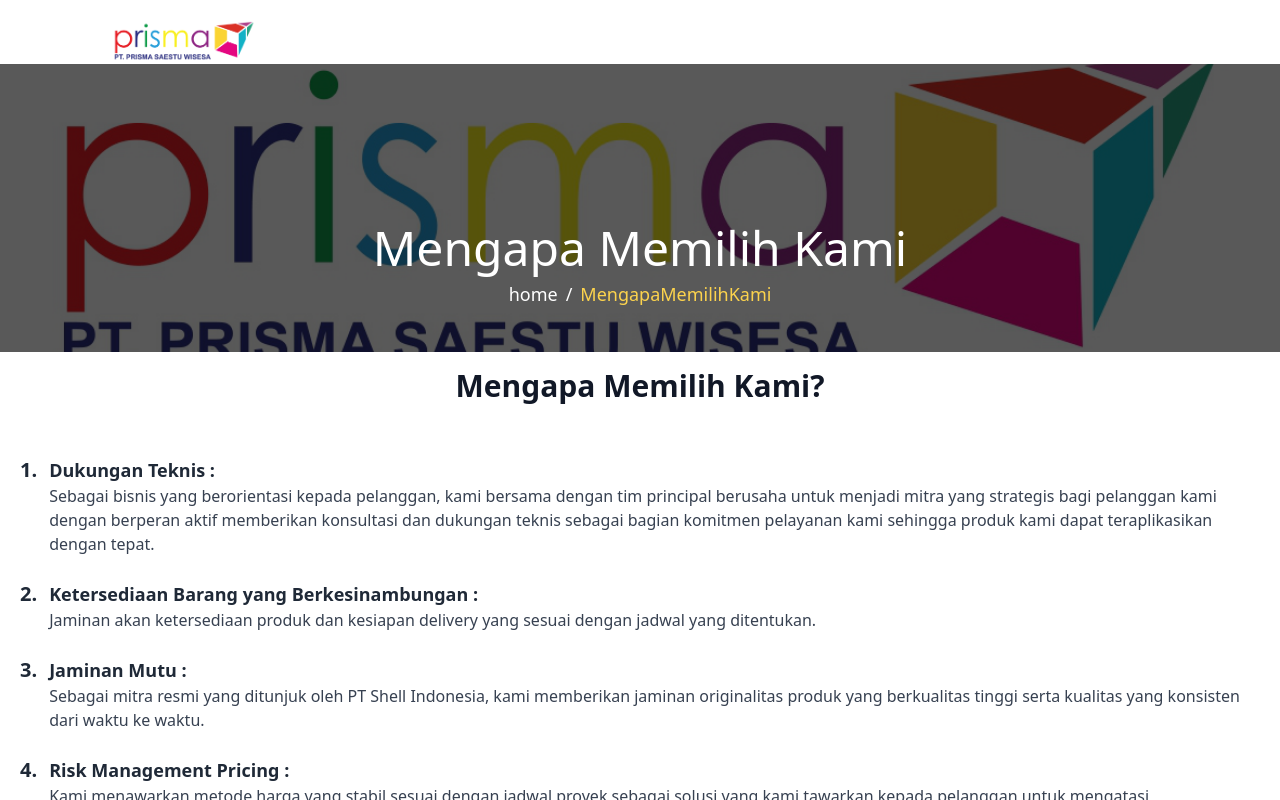
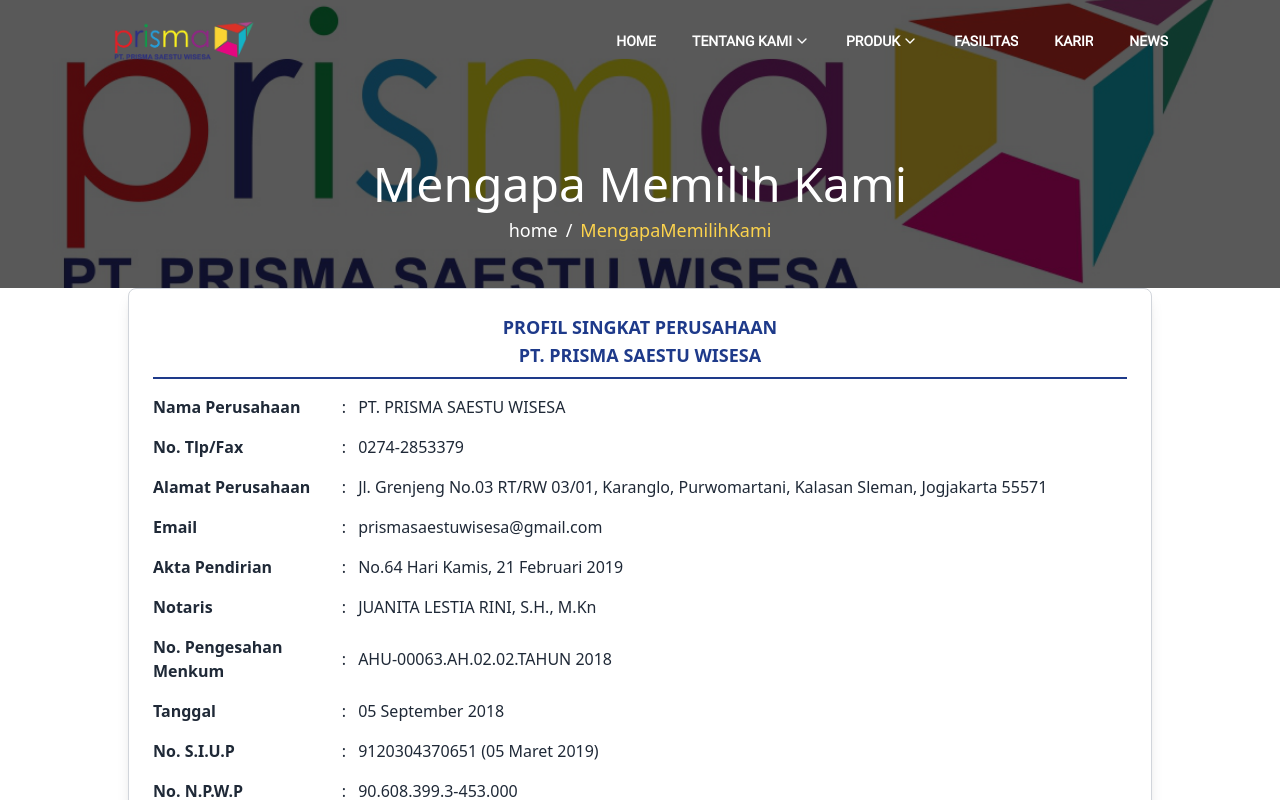
Before and after one commit to akmalputrautomo/PT.PRISMA-SAESTU-WISESA, a React (Vite) app: page /TentangKami/MengapaMemilihKami in a window 1280 px wide. Shown: the top 800 px of the page. Built offline with nearby package versions, Linux system fonts and the light colour scheme.

Commit message:
feat: :fire: update
update

```diff
--- /dev/null
+++ b/src/Components/home/Coba.jsx
@@ -0,0 +1,70 @@
+import React from "react";
+import { DataFalisitas } from "@/utils/data/Data_Fasilitas";
+
+export const Coba = () => {
+  // const DataItems = DataFalisitas.flatMap((facility) => facility.items);
+
+  // Ambil video pertama dari data
+  // const firstVideo = DataItems.find((item) => item.video)?.video || "";
+
+  return (
+    // <main className="w-full flex justify-center items-center min-h-screen">
+    //   {firstVideo ? (
+    //     <div className="w-full max-w-md p-4 bg-white shadow-lg rounded-lg">
+    //       <video controls className="w-full rounded-lg">
+    //         <source src={firstVideo} type="video/mp4" />
+    //         Browser kamu tidak mendukung pemutaran video.
+    //       </video>
+    //     </div>
+    //   ) : (
+    //     <p className="text-gray-600">Tidak ada video tersedia.</p>
+    //   )}
+    // </main>
+    <div className="p-8 bg-white shadow-lg rounded-xl transition-all duration-300 hover:shadow-2xl">
+      {/* Judul Perusahaan */}
+      <h2 className="text-3xl font-extrabold text-gray-900 text-center mb-6 uppercase tracking-wide">PT. PRISMA SAESTU WISESA</h2>
+
+      {/* Deskripsi Perusahaan */}
+      <p className="text-gray-700 text-justify leading-relaxed">
+        <span className="font-semibold text-yellow-500">PT. PRISMA SAESTU WISESA</span> adalah perusahaan yang bergerak di bidang penyedia jasa dan pengadaan perangkat <strong className="text-gray-900">Security System</strong>, termasuk{" "}
+        <strong className="text-gray-900">CCTV, Access Door, Gate Parkir</strong>, serta percetakan. Kami berkomitmen untuk memenuhi kebutuhan baik perusahaan maupun individu dalam bidang keamanan dan percetakan.
+      </p>
+
+      {/* Pengalaman dan Kemampuan */}
+      <h3 className="text-2xl font-bold text-gray-900 mt-8">Pengalaman dan Kemampuan</h3>
+      <p className="text-gray-700 text-justify mt-2 leading-relaxed">
+        Kami memiliki pengalaman luas dalam bidang <strong>Security System</strong>, yang telah diterapkan di berbagai kota, seperti <span className="text-yellow-500">Jakarta, Surabaya, dan Sulawesi</span>. Kami juga bekerja sama dengan{" "}
+        <strong className="text-gray-900">PT. KONE INDO ELEVATOR</strong> dalam berbagai proyek besar, termasuk:
+      </p>
+      <ul className="list-none mt-4 space-y-2">
+        {["Gold Coast Apartemen", "Gedung Graha Niaga", "Gedung Kementerian Keuangan", "Gedung Bank Indonesia Kendari", "Gedung Ciputra World Office Surabaya"].map((item, index) => (
+          <li key={index} className="flex items-center space-x-3">
+            <span className="text-yellow-500">✔</span>
+            <span className="text-gray-800">{item}</span>
+          </li>
+        ))}
+      </ul>
+
+      {/* Maksud dan Tujuan */}
+      <h3 className="text-2xl font-bold text-gray-900 mt-8">Maksud dan Tujuan Perusahaan</h3>
+      <p className="text-gray-700 text-justify mt-2 leading-relaxed">
+        Dengan tenaga ahli muda dan profesional, <strong className="text-yellow-500">PT. PRISMA SAESTU WISESA</strong> siap bersaing dan mendukung program pemerintah. Kami berpartisipasi dalam tender pengadaan di <strong>BUMN</strong> serta
+        melayani berbagai klien dari instansi hingga perorangan.
+      </p>
+      <p className="text-gray-700 text-justify mt-4">Komitmen kami mencakup:</p>
+      <ul className="list-none mt-4 space-y-2">
+        {["Menyediakan produk dengan jaminan kualitas dan garansi", "Memberikan pelayanan yang baik, profesional, dan bertanggung jawab", "Menjamin kerahasiaan dan eksklusivitas produk serta layanan kami"].map((item, index) => (
+          <li key={index} className="flex items-center space-x-3">
+            <span className="text-yellow-500">✔</span>
+            <span className="text-gray-800">{item}</span>
+          </li>
+        ))}
+      </ul>
+
+      {/* Closing Statement */}
+      <p className="text-gray-700 text-center mt-8 font-medium">
+        Dengan prinsip <span className="text-yellow-500">keamanan, profesionalisme, dan kualitas</span>, kami terus berinovasi untuk menjadi mitra terpercaya bagi setiap klien kami.
+      </p>
+    </div>
+  );
+};
--- a/src/Components/home/SekilasPerusahaan.jsx
+++ b/src/Components/home/SekilasPerusahaan.jsx
@@ -15,13 +15,11 @@
 
   return (
     <div className="flex flex-col items-center my-10 px-4">
-      {/* Judul dengan Efek Hover */}
       <div className="flex items-center justify-center gap-3">
         <div className="w-12 sm:w-16 h-1 bg-yellow-500 rounded-full"></div>
         <h1 className="text-2xl sm:text-4xl font-bold text-gray-900">Sekilas Perusahaan</h1>
         <div className="w-12 sm:w-16 h-1 bg-yellow-500 rounded-full"></div>
       </div>
-
       {/* Pemutar Video YouTube Responsif */}
       <div className="mt-10 p-2 bg-black shadow-lg rounded-2xl border border-gray-300 overflow-hidden hover:shadow-xl transition-shadow duration-300 w-full max-w-4xl">
         <div className="relative w-full" style={{ paddingTop: "56.25%" }}>
--- a/src/pages/TentangKami/BoardOfDicertor.jsx
+++ b/src/pages/TentangKami/BoardOfDicertor.jsx
@@ -12,7 +12,7 @@
 
 export const BoardOfDicertor = () => {
   return (
-    <div className="w-full mx-auto py-16 text-center">
+    <div className="w-full mx-auto text-center">
       {/* Frame Border */}
       <FrameBorder title="Visi & Misi" link="BoardOfDicertor" />
 
--- a/src/pages/TentangKami/MengapaMemilihKami.jsx
+++ b/src/pages/TentangKami/MengapaMemilihKami.jsx
@@ -2,51 +2,83 @@
 import FrameBorder from "../../Components/Frame_border";
 
 export const MengapaMemilihKami = () => {
-  // Data list poin "Mengapa Memilih Kami"
-  const reasons = [
-    {
-      title: "Dukungan Teknis",
-      description:
-        "Sebagai bisnis yang berorientasi kepada pelanggan, kami bersama dengan tim principal berusaha untuk menjadi mitra yang strategis bagi pelanggan kami dengan berperan aktif memberikan konsultasi dan dukungan teknis sebagai bagian komitmen pelayanan kami sehingga produk kami dapat teraplikasikan dengan tepat.",
-    },
-    {
-      title: "Ketersediaan Barang yang Berkesinambungan",
-      description: "Jaminan akan ketersediaan produk dan kesiapan delivery yang sesuai dengan jadwal yang ditentukan.",
-    },
-    {
-      title: "Jaminan Mutu",
-      description: "Sebagai mitra resmi yang ditunjuk oleh PT Shell Indonesia, kami memberikan jaminan originalitas produk yang berkualitas tinggi serta kualitas yang konsisten dari waktu ke waktu.",
-    },
-    {
-      title: "Risk Management Pricing",
-      description: "Kami menawarkan metode harga yang stabil sesuai dengan jadwal proyek sebagai solusi yang kami tawarkan kepada pelanggan untuk mengatasi ketidakpastian inflasi.",
-    },
-    {
-      title: "Sistem Pemantauan Pengiriman",
-      description:
-        "Dengan adanya sistem pemantauan terhadap truk transportasi, maka konsumen dapat memantau pengiriman dari depo ke lokasi pengiriman. Selain itu, terdapat sistem keamanan untuk menjamin bahwa produk yang kami kirimkan akurat isi dan akurat mutu.",
-    },
-  ];
-
   return (
-    <div className="w-full mx-auto py-16  text-gray-800">
-      {/* Frame Border (Judul) */}
+    <div className="w-full mx-auto text-gray-800">
       <FrameBorder title="Mengapa Memilih Kami" link="MengapaMemilihKami" />
 
-      {/* Judul Utama */}
-      <h2 className="text-3xl font-bold text-center text-gray-900 mb-8 pt-4">Mengapa Memilih Kami?</h2>
+      <div className="max-w-5xl mx-auto bg-white shadow-lg rounded-lg p-6 border border-gray-300">
+        <h2 className="text-lg font-bold text-blue-900 border-b-2 border-blue-900 text-center pb-2 mb-4">
+          PROFIL SINGKAT PERUSAHAAN <br /> PT. PRISMA SAESTU WISESA
+        </h2>
 
-      {/* List Alasan */}
-      <div className="space-y-6 p-5">
-        {reasons.map((reason, index) => (
-          <div key={index} className="flex items-start gap-3">
-            <span className="text-xl font-semibold">{index + 1}.</span>
-            <div>
-              <h3 className="text-lg font-semibold">{reason.title} :</h3>
-              <p className="text-gray-700">{reason.description}</p>
+        {/* <div className="grid grid-cols-1 gap-x-4 gap-y-6 text-md">
+          <p>
+            <strong>Nama Perusahaan:</strong> PT. PRISMA SAESTU WISESA
+          </p>
+          <p>
+            <strong>No. Tlp/Fax:</strong> 0274-2853379
+          </p>
+          <p>
+            <strong>Alamat Perusahaan:</strong> Jl. Grenjeng No.03 RT/RW 03/01, Karanglo, Purwomartani, Kalasan Sleman, Jogjakarta 55571
+          </p>
+          <p>
+            <strong>Email:</strong> prismasaestuwisesa@gmail.com
+          </p>
+          <p>
+            <strong>Akta Pendirian:</strong> No.64 Hari Kamis, 21 Februari 2019
+          </p>
+          <p>
+            <strong>Notaris:</strong> JUANITA LESTIA RINI, S.H., M.Kn
+          </p>
+          <p>
+            <strong>No. Pengesahan Menkum:</strong> AHU-00063.AH.02.02.TAHUN 2018
+          </p>
+          <p>
+            <strong>Tanggal:</strong> 05 September 2018
+          </p>
+          <p>
+            <strong>No. S.I.U.P:</strong> 9120304370651 (05 Maret 2019)
+          </p>
+          <p>
+            <strong>No. N.P.W.P:</strong> 90.608.399.3-453.000
+          </p>
+          <p>
+            <strong>Surat P.K.P:</strong> S-311PKP/WPJ.08/KP.1003/2019
+          </p>
+          <p>
+            <strong>No. S.K.T.P:</strong> S-4730KT/WPJ.08/KP.1003/2019
+          </p>
+          <p>
+            <strong>Ket. Domisili Perusahaan:</strong> 503/21-Kel.Pd.A/II/2019
+          </p>
+          <p>
+            <strong>Bidang Usaha:</strong> Perdagangan Alat Telekomunikasi, Komputer, Elektronik, Percetakan, dan Penerbitan
+          </p>
+        </div> */}
+        <div className="space-y-4">
+          {[
+            ["Nama Perusahaan", "PT. PRISMA SAESTU WISESA"],
+            ["No. Tlp/Fax", "0274-2853379"],
+            ["Alamat Perusahaan", "Jl. Grenjeng No.03 RT/RW 03/01, Karanglo, Purwomartani, Kalasan Sleman, Jogjakarta 55571"],
+            ["Email", "prismasaestuwisesa@gmail.com"],
+            ["Akta Pendirian", "No.64 Hari Kamis, 21 Februari 2019"],
+            ["Notaris", "JUANITA LESTIA RINI, S.H., M.Kn"],
+            ["No. Pengesahan Menkum", "AHU-00063.AH.02.02.TAHUN 2018"],
+            ["Tanggal", "05 September 2018"],
+            ["No. S.I.U.P", "9120304370651 (05 Maret 2019)"],
+            ["No. N.P.W.P", "90.608.399.3-453.000"],
+            ["Surat P.K.P", "S-311PKP/WPJ.08/KP.1003/2019"],
+            ["No. S.K.T.P", "S-4730KT/WPJ.08/KP.1003/2019"],
+            ["Ket. Domisili Perusahaan", "503/21-Kel.Pd.A/II/2019"],
+            ["Bidang Usaha", "Perdagangan Alat Telekomunikasi, Komputer, Elektronik, Percetakan, dan Penerbitan"],
+          ].map(([label, value], index) => (
+            <div key={index} className="flex flex-col sm:flex-row sm:items-center gap-1 sm:gap-3">
+              <p className="w-full sm:w-56 font-semibold">{label}</p>
+              <p className="hidden sm:block">:</p>
+              <p className="w-full">{value}</p>
             </div>
-          </div>
-        ))}
+          ))}
+        </div>
       </div>
     </div>
   );
--- a/src/pages/TentangKami/Sekilas.jsx
+++ b/src/pages/TentangKami/Sekilas.jsx
@@ -1,13 +1,35 @@
 import React from "react";
-import { SekilasPerusahaan } from "../../Components/home/SekilasPerusahaan";
 import FrameBorder from "../../Components/Frame_border";
 
 export const Sekilas = () => {
   return (
-    <div className="w-full mx-auto py-16  text-gray-800">
-      <FrameBorder title="Sekilas" link="Sekilas" />
-      <div className="">
-        <SekilasPerusahaan />
+    <div className="w-full mx-auto text-gray-800 bg-gray-100 ">
+      <FrameBorder title="Profil Singkat Perusahaan" link="Sekilas" />
+
+      {/* Sejarah Perusahaan */}
+      <div className="max-w-5xl mx-auto bg-white shadow-lg rounded-lg p-6 border border-gray-300 mt-8">
+        <h2 className="text-lg font-bold text-blue-900 border-b-2 border-blue-900 text-center pb-2 mb-4">SEJARAH PERUSAHAAN</h2>
+
+        <p className="text-justify leading-relaxed text-md text-gray-700">
+          Berawal pada pertengahan bulan Agustus tahun 2018 di Jakarta, sebuah perusahaan swasta memenangkan tender pengadaan alat Security System beserta System IVMS (Intelligent Visitor Management System) untuk gedung Direktorat Jenderal
+          Imigrasi di Jl. HR. Rasuna Said, Jakarta Selatan. Perusahaan ini mengadakan dan memasang alat untuk visitor di dalam gedung Imigrasi. Di area-area tertentu, sistem ini membatasi dan mendata setiap visitor yang berada di dalam
+          gedung imigrasi, serta menampilkan database setiap visitor yang keluar dan masuk menggunakan sistem aplikasi IVMS.
+        </p>
+
+        <p className="text-justify leading-relaxed text-md text-gray-700 mt-3">
+          Tim kami, bersama tenaga ahli di bidang IVMS, berhasil menyelesaikan pekerjaan ini dalam waktu 30 hari kalender dengan baik. Sistem ini memberikan kemudahan bagi manajemen dalam gedung dan hingga saat ini masih digunakan di dalam
+          Gedung Imigrasi.
+        </p>
+
+        <p className="text-justify leading-relaxed text-md text-gray-700 mt-3">
+          Pada bulan Oktober 2018, perusahaan kembali memenangkan tender untuk pekerjaan pemasangan IVMS beserta alatnya di gedung Equity Tower, kawasan SCBD, Jakarta Selatan. Sistem ini menggunakan alat Pedestrian Gate buatan KABA (yang
+          sekarang menjadi DORMAKABA). Dalam kurun waktu 21 hari, tim kami berhasil menyelesaikan pekerjaan tersebut dengan baik, memberikan kemudahan dan keamanan berbasis sistem di dalam gedung.
+        </p>
+
+        <p className="text-justify leading-relaxed text-md text-gray-700 mt-3">
+          Dengan pengalaman yang telah kami dapatkan dalam mengerjakan proyek-proyek sebelumnya, akhirnya kami mendirikan perusahaan baru dengan nama <strong>PT. PRISMA SAESTU WISESA</strong>, yang siap bersaing dengan perusahaan lainnya di
+          industri ini.
+        </p>
       </div>
     </div>
   );
--- a/src/pages/TentangKami/VisiMisi.jsx
+++ b/src/pages/TentangKami/VisiMisi.jsx
@@ -4,10 +4,10 @@
 import FrameBorder from "../../Components/Frame_border";
 
 export const VisiMisi = () => {
-  const misiList = ["Menjadi pilihan utama para pelanggan", "Mengembangkan profesionalisme karyawan", "Menjunjung tinggi nilai-nilai etika bisnis", "Mengedepankan safety dalam operasional", "Ramah lingkungan dalam produksi"];
+  const misiList = ["Memberikan pelayanan yang terbaik, jujur, profesional, dan berkualitas", "Menjunjung tinggi harkat, derajat, dan persaudaraan"];
 
   return (
-    <div className=" w-full mx-auto py-16 ">
+    <div className="w-full mx-auto pb-4">
       {/* Frame Border */}
       <FrameBorder title="Visi & Misi" link="VisiMisi" />
 
@@ -27,7 +27,7 @@
         <div className="flex flex-col items-center">
           <FaBuilding className="text-4xl text-gray-700 mb-4" />
           <h4 className="text-2xl font-semibold text-gray-900">Visi</h4>
-          <p className="text-gray-700 text-center mt-2">Menjadi perusahaan penyedia solusi terbaik dalam mendukung pembangunan infrastruktur di Indonesia.</p>
+          <p className="text-gray-700 text-center mt-2">Memaksimalkan seluruh keterampilan, kemampuan, dan pengalaman demi tercapainya kualitas kerja yang terbaik serta mendukung terciptanya lingkungan kerja yang aman dan profesional.</p>
         </div>
 
         {/* Misi */}
--- a/src/routes/Routerlist.jsx
+++ b/src/routes/Routerlist.jsx
@@ -15,6 +15,7 @@
 import { KarirDetail } from "@/pages/Karir/KarirDetail";
 import { Sekilas } from "@/pages/TentangKami/Sekilas";
 import { Halamantidaktersedia } from "@/pages/Halamantidaktersedia"; // Tambahkan ini
+import { Coba } from "@/Components/home/Coba";
 
 export const Routerlist = () => {
   return (
@@ -47,6 +48,7 @@
 
         {/* Halaman 404 */}
         <Route path="*" element={<Halamantidaktersedia />} />
+        <Route path="/coba" element={<Coba />} />
       </Routes>
       <Footer />
     </BrowserRouter>
```
Also changed, not shown: src/Components/navbar.jsx (+15 -68 lines), src/pages/HomePage.jsx (+8 -16 lines).
